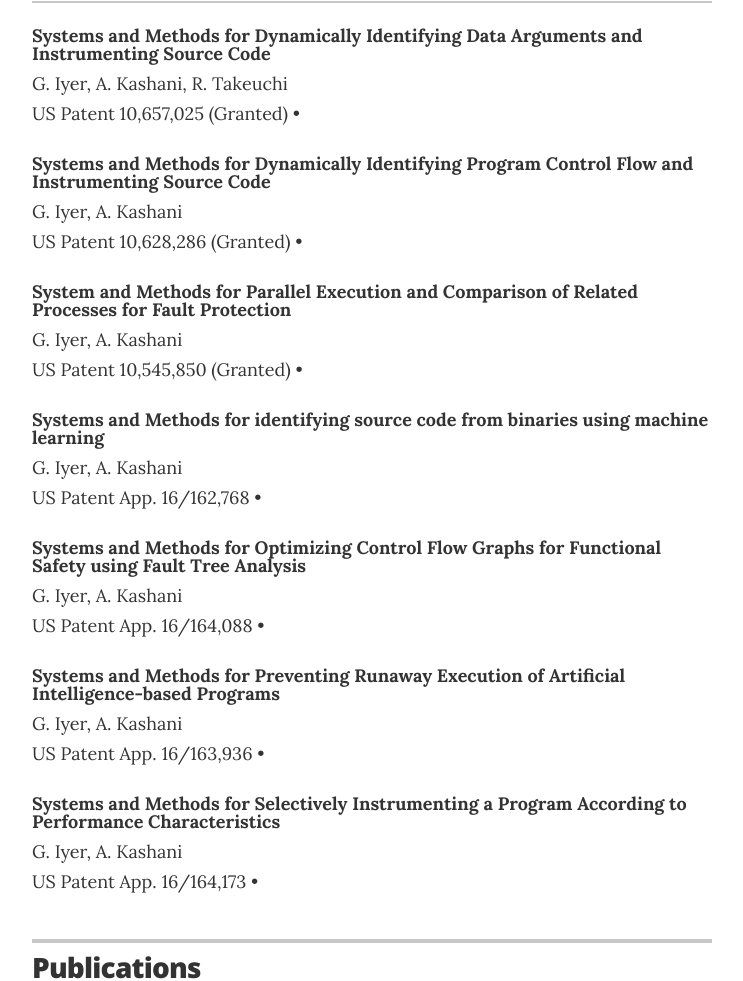
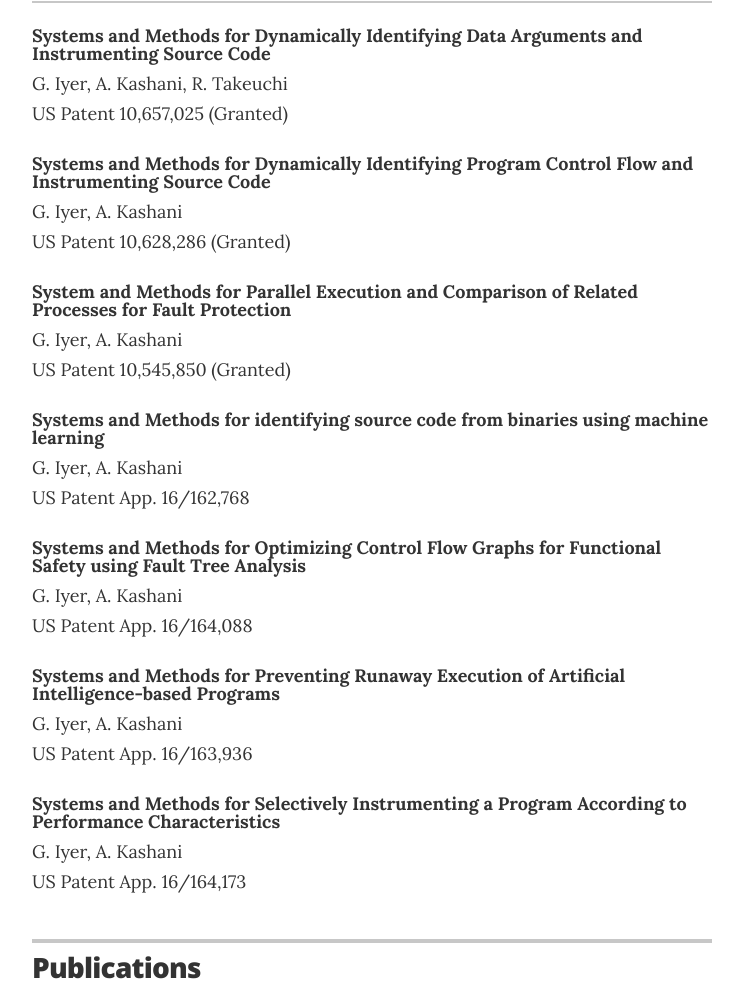
Before and after one commit to iyergkris/iyergkris.github.io, a Jekyll site: the page built from index.html, in a window 1280 px wide and 1400 px high, scrolled down 1543 px. Shown: the part 158-1139 px from the top of the window, without its empty margins (268-1011 px from the left). Built offline with Jekyll 4.4.1, drawn with Linux system fonts in a browser that asks for light colours.

Commit message:
Patents update

```diff
--- a/_layouts/resume.html
+++ b/_layouts/resume.html
@@ -150,7 +150,7 @@
       <div class="resume-item">
         <h4 class="resume-item-details">{{ patent.title }}</h4>
         <p class="resume-item-details">{{ patent.inventors }}</p>
-        <p class="resume-item-details">{{ patent.number }} &bull; {{ patent.year }}</p>
+        <p class="resume-item-details">{{ patent.number }}</p>
       </div>
       {% endfor %}
 
```
